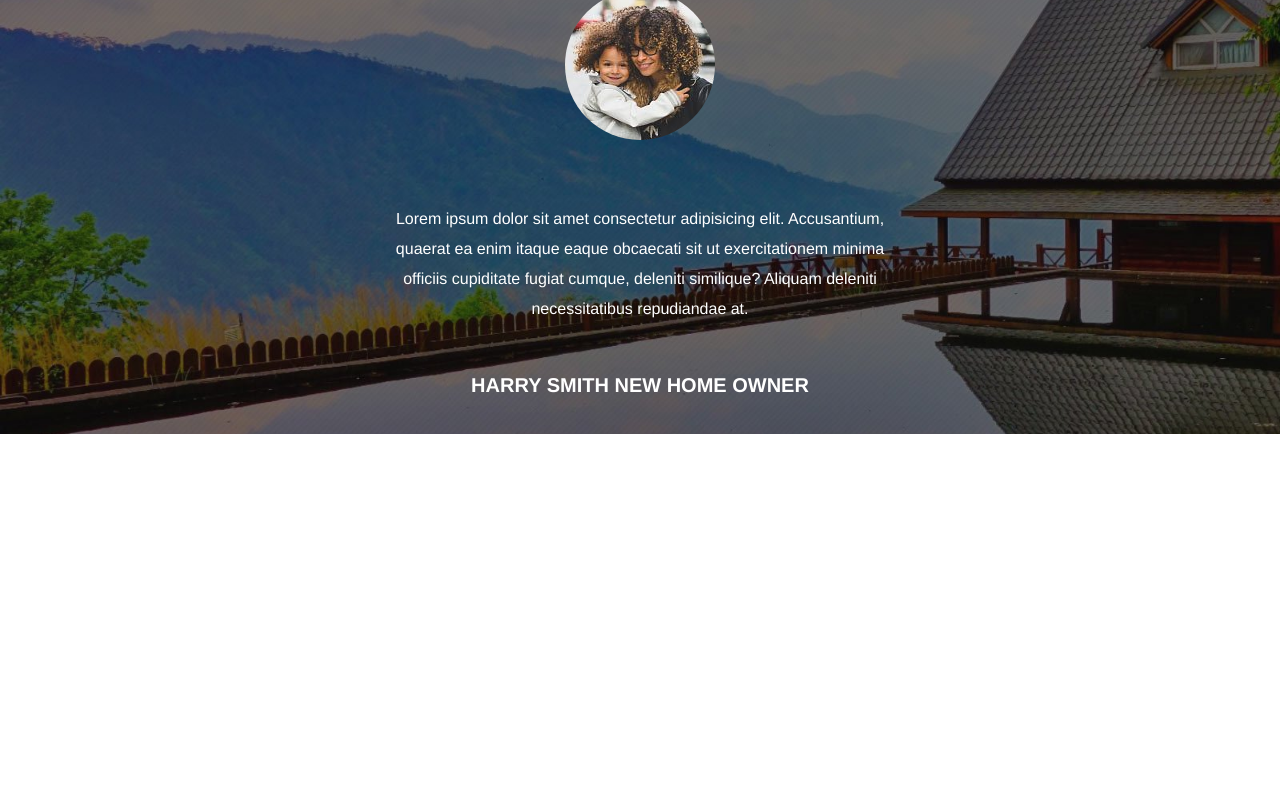
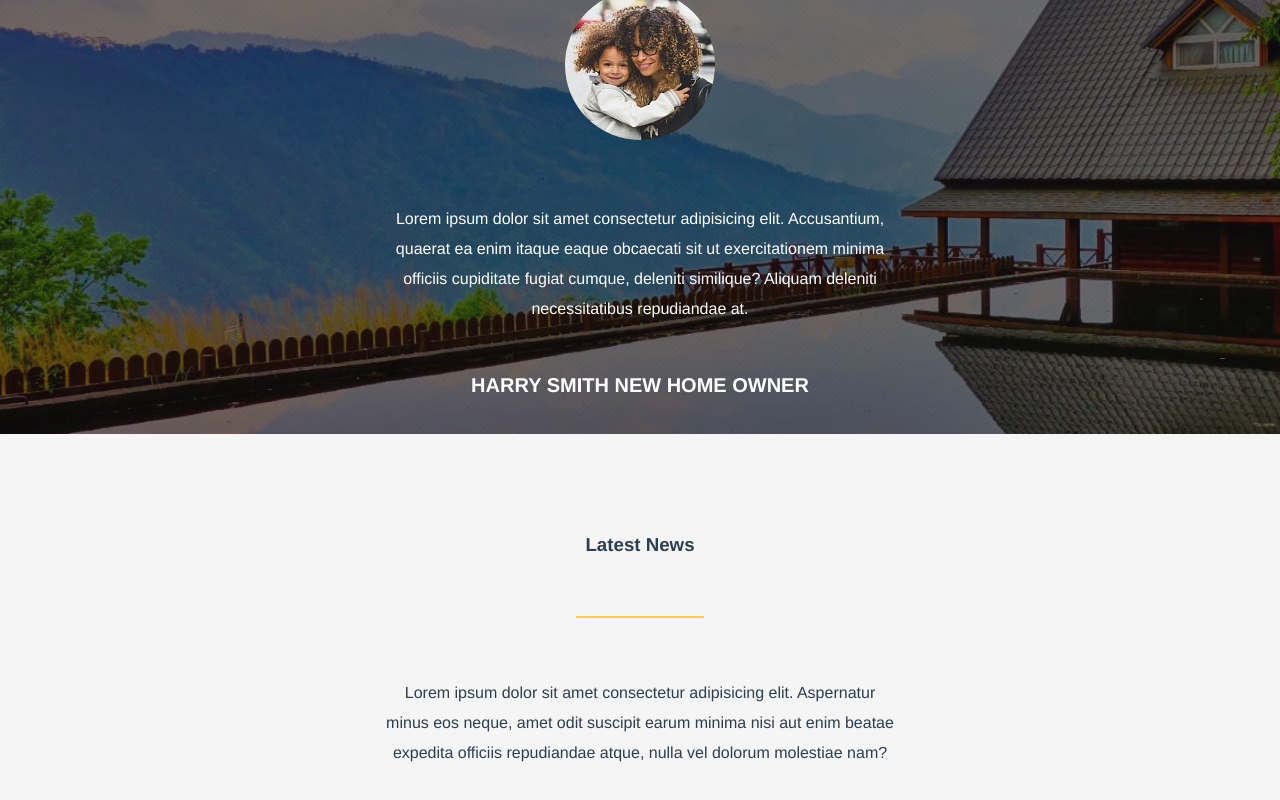
Before and after one commit to Pierre297/proj-html-vuejs, a Vue app: page / in a window 1280 px wide. Shown: the part 5027-5827 px from the top of the page. Before the commit the page ends 5461 px from the top, so only its background shows below. Built offline with nearby package versions, Linux system fonts and the light colour scheme.

Commit message:
prima parte latest news

```diff
--- a/src/components/Main.vue
+++ b/src/components/Main.vue
@@ -56,7 +56,20 @@
       <b>HARRY SMITH NEW HOME OWNER</b>
     </div>
     <!-- NEWS -->
-    <div></div>
+    <div class="latest-news">
+      <h3>Latest News</h3>
+      <div class="line"></div>
+      <p>
+        Lorem ipsum dolor sit amet consectetur adipisicing elit. Aspernatur
+        minus eos neque, amet odit suscipit earum minima nisi aut enim beatae
+        expedita officiis repudiandae atque, nulla vel dolorum molestiae nam?
+      </p>
+      <NewsCard
+        v-for="(article, fourkey) in articles"
+        :key="fourkey"
+        :new="article"
+      />
+    </div>
   </main>
 </template>
 
@@ -64,6 +77,7 @@
 import InfoCard from "./InfoCard.vue";
 import RecentWork from "./RecentWork.vue";
 import CoreValue from "./CoreValue.vue";
+import NewsCard from "./NewsCard.vue";
 
 export default {
   name: "Main",
@@ -71,6 +85,7 @@ export default {
     InfoCard,
     RecentWork,
     CoreValue,
+    NewsCard,
   },
   data() {
     return {
@@ -134,6 +149,26 @@ export default {
           image: "",
           title: "Creative Solutions",
           text: "Neque porro quisiquam est, qui dolorem ipsum quia dolor sit amet. consectetur, adipisci velid, seid quas",
+        },
+      ],
+      articles: [
+        {
+          image: "",
+          title: "Redeveloping Florida's Remote Southen Coast",
+          date: "December 7th, 2015",
+          text: "Lorem ipsum dolor sit amet consectetur adipisicing elit. Accusantium, quaerat ea enim itaque eaque obcaeca sit ut exercitationem minima fugiat cumque, deleniti similique? Aliquam deleniti",
+        },
+        {
+          image: "",
+          title: "How We Manage Large Construction Projects",
+          date: "December 7th, 2015",
+          text: "Lorem ipsum dolor sit amet consectetur adipisicing elit. Accusantium, quaerat ea enim itaque eaque obcaeca sit ut exercitationem minima fugiat cumque, deleniti similique? Aliquam deleniti",
+        },
+        {
+          image: "",
+          title: "Future Proofing a Modern Home",
+          date: "December 6th, 2015",
+          text: "Lorem ipsum dolor sit amet consectetur adipisicing elit. Accusantium, quaerat ea enim itaque eaque obcaeca sit ut exercitationem minima fugiat cumque, deleniti similique? Aliquam deleniti",
         },
       ],
     };
@@ -223,4 +258,19 @@ export default {
 .profile-picture {
   border-radius: 50%;
 }
+
+// LATEST NEWS
+.latest-news {
+  background-color: #f5f5f5;
+
+  h3 {
+    padding-top: 100px;
+  }
+  p {
+    width: 40%;
+    margin-left: 30%;
+    line-height: 30px;
+    margin-bottom: 50px;
+  }
+}
 </style>
--- /dev/null
+++ b/src/components/NewsCard.vue
@@ -0,0 +1,23 @@
+<template>
+  <div>
+    <div class="news-card">
+      <img src="" alt="" />
+      <span></span>
+      <p class="date"></p>
+      <div class="line"></div>
+      <p></p>
+    </div>
+  </div>
+</template>
+
+<script>
+export default {
+  name: "NewsCard",
+  props: {
+    new: Object,
+  },
+};
+</script>
+
+<style scoped lang="scss">
+</style>
```
